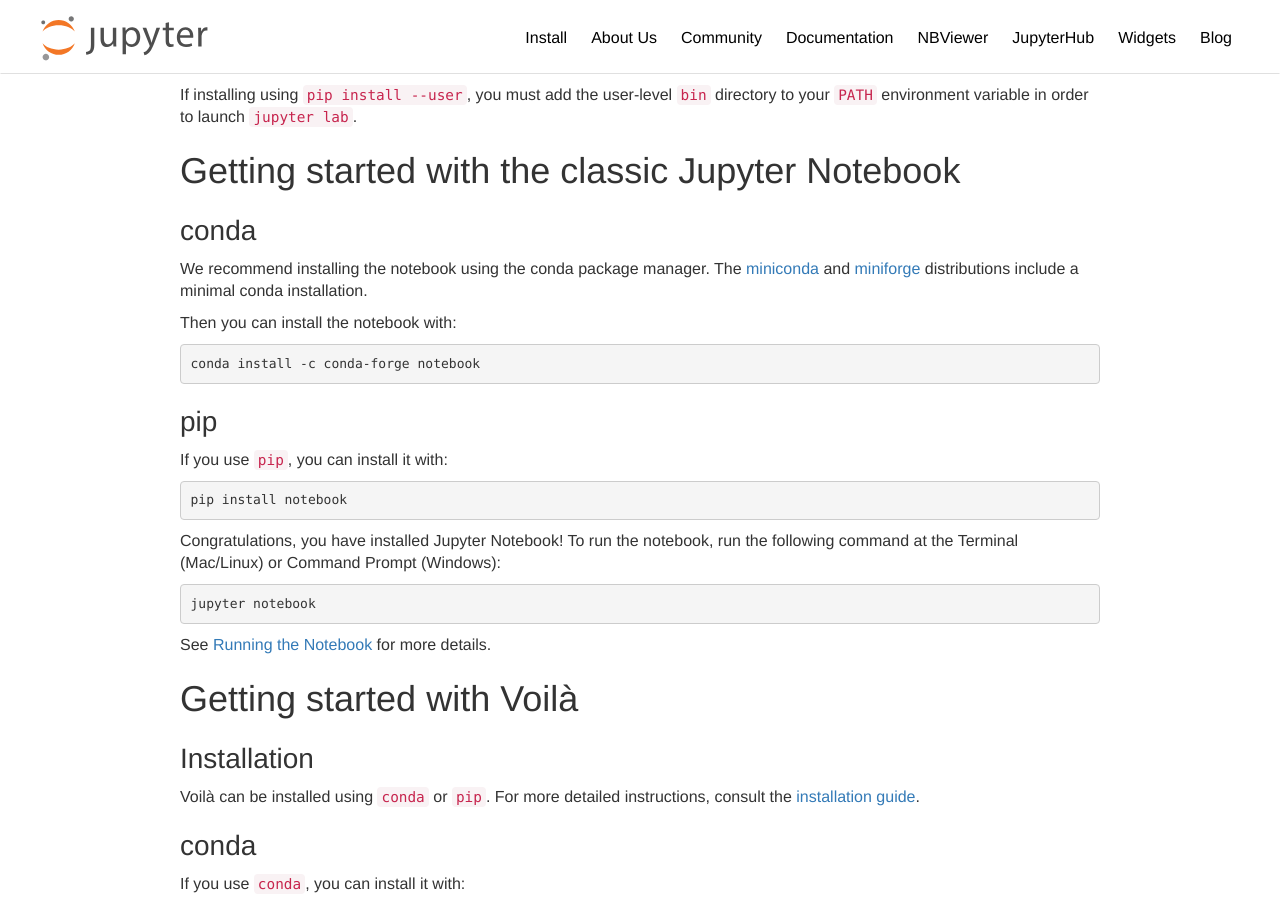
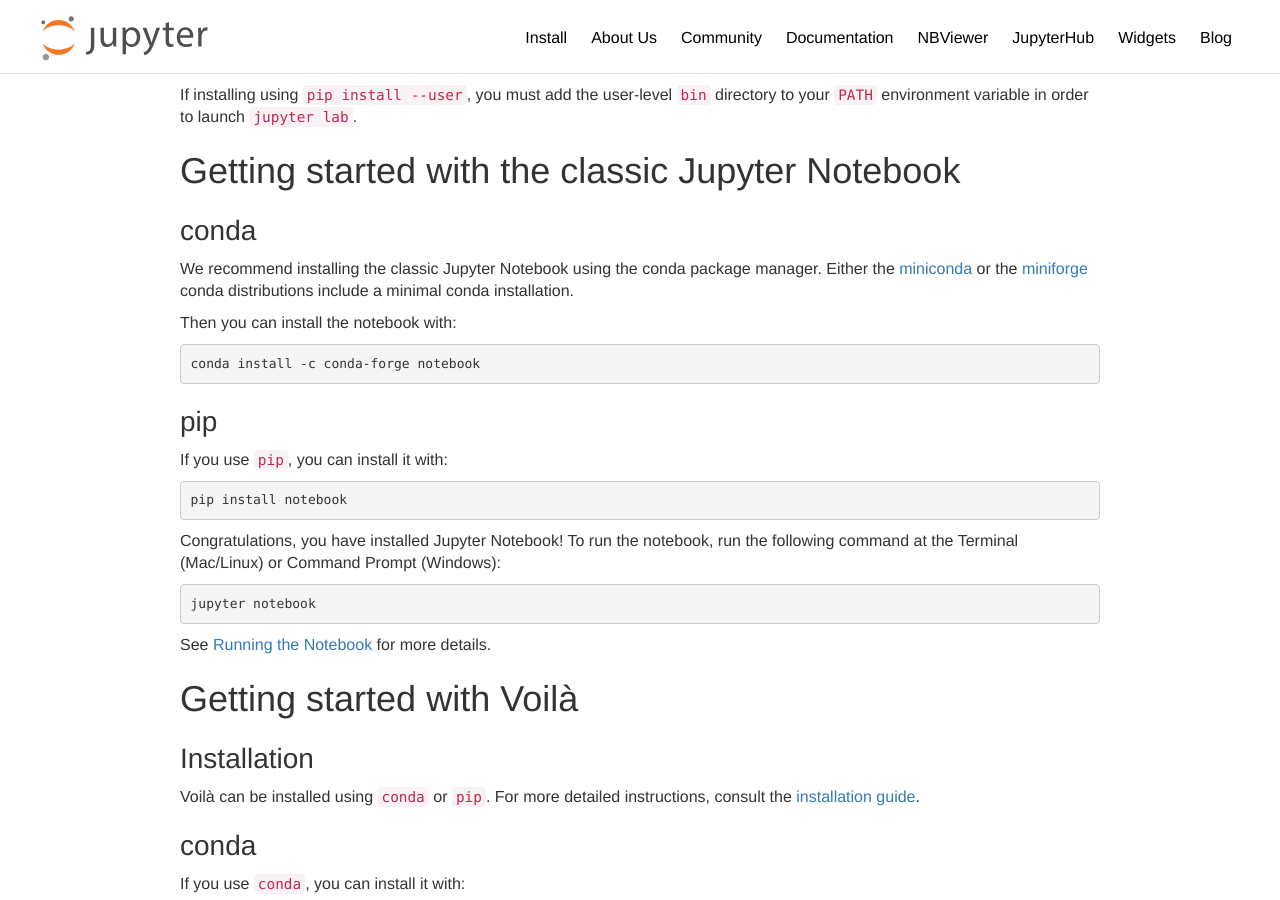
Before and after one commit to jupyter/jupyter.github.io, a Jekyll site: the page built from install.md, in a window 1280 px wide and 900 px high, scrolled down 689 px. Built offline with Jekyll 4.4.1, drawn with Linux system fonts in a browser that asks for light colours; comment, search, counter and statistics services are not loaded.

Commit message:
Update install.md
Co-authored-by: Jason Grout <jasongrout@users.noreply.github.com>

```diff
--- a/install.md
+++ b/install.md
@@ -33,7 +33,7 @@
 
 ### conda
 
-We recommend installing the notebook using the conda package manager. The [miniconda](https://docs.conda.io/en/latest/miniconda.html) and [miniforge](https://github.com/conda-forge/miniforge/) distributions include a minimal conda installation.
+We recommend installing the classic Jupyter Notebook using the conda package manager. Either the [miniconda](https://docs.conda.io/en/latest/miniconda.html) or the [miniforge](https://github.com/conda-forge/miniforge/) conda distributions include a minimal conda installation.
 
 Then you can install the notebook with:
 
```
